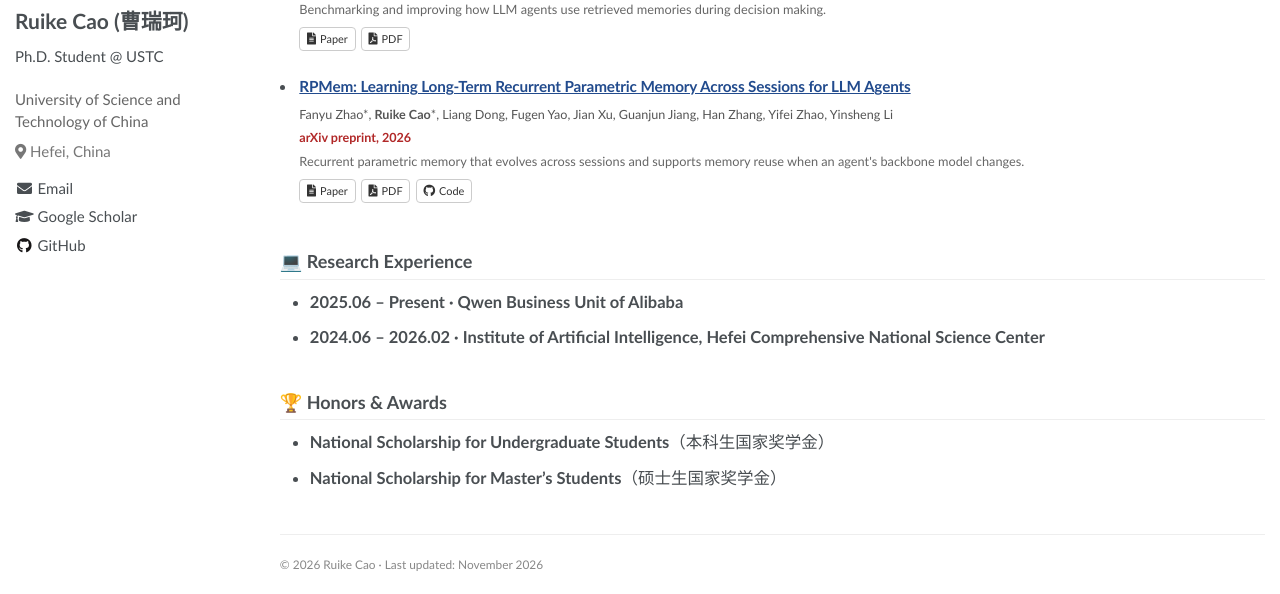
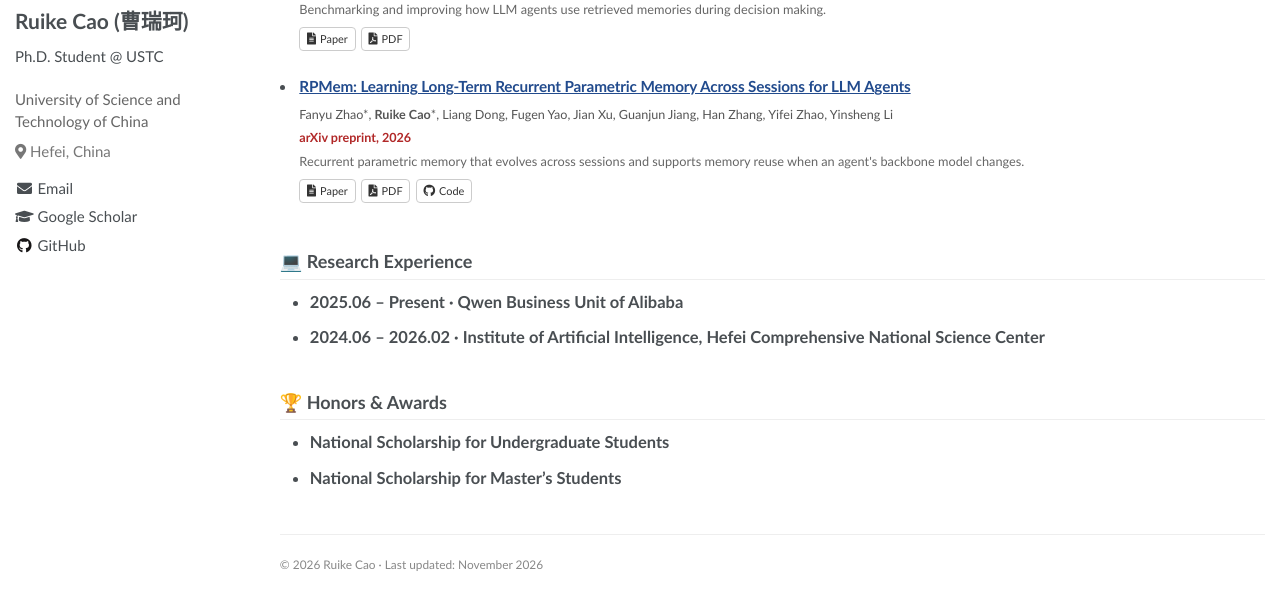
Before and after one commit to ZiLaoTou/zilaotou.github.io, a Jekyll site: the page built from _pages/about.md, in a window 1280 px wide and 900 px high, scrolled down 1104 px, cut to the strip 306-900 px from the top of the window. Built offline with Jekyll 4.4.1, drawn with Linux system fonts in a browser that asks for light colours.

Commit message:
Use English-only scholarship names

```diff
--- a/_pages/about.md
+++ b/_pages/about.md
@@ -48,8 +48,8 @@ I am happy to discuss research and potential collaborations. Feel free to [email
 <span class="anchor" id="honors"></span>
 # 🏆 Honors & Awards
 
-- **National Scholarship for Undergraduate Students**（本科生国家奖学金）
-- **National Scholarship for Master's Students**（硕士生国家奖学金）
+- **National Scholarship for Undergraduate Students**
+- **National Scholarship for Master's Students**
 
 <footer class="site-credit">
   <p>© {{ site.time | date: '%Y' }} Ruike Cao · Last updated: November 2026</p>
```
